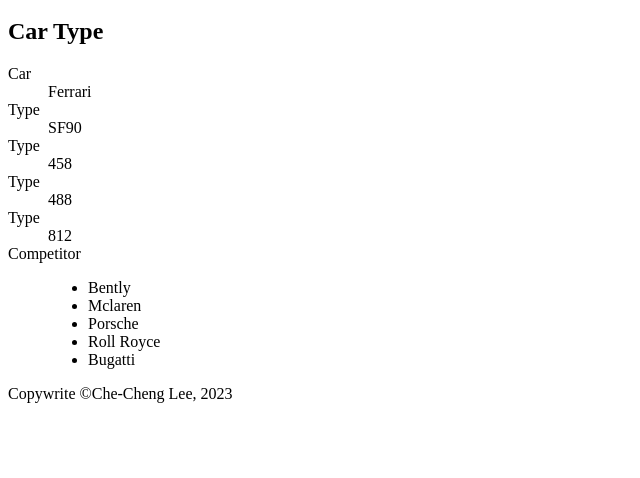
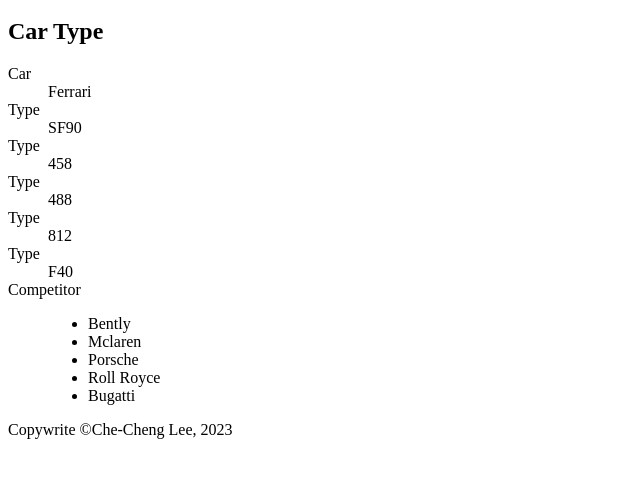
Before and after one commit to lee00869/lee00869.github.io, a plain HTML site: page html-assignment/notes.html in a window 1280 px wide. Shown: the part 118-596 px from the top of the page, without its empty margins (0-640 px from the left). Drawn offline with Linux system fonts and the light colour scheme.

Commit message:
Adds new car to notes.html

```diff
--- a/html-assignment/notes.html
+++ b/html-assignment/notes.html
@@ -37,6 +37,9 @@
             <dt>Type</dt>
             <dd>812</dd>
 
+            <dt>Type</dt>
+            <dd>F40</dd>
+
             <dt>Competitor</dt>
             <dd>
                 <ul>
```
